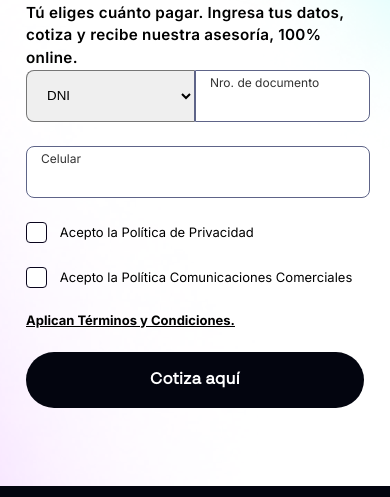
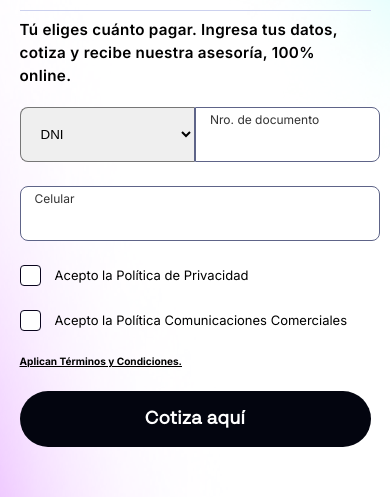
Before and after one commit to ferdiego88/rimac-app, a Next.js app: page / in a window 390 px wide. Shown: the part 197-694 px from the top of the page. Built offline with nearby package versions, Linux system fonts and the light colour scheme.

Commit message:
feat: create mobile login page

```diff
--- a/src/app/components/atoms/a-button/Abutton.module.scss
+++ b/src/app/components/atoms/a-button/Abutton.module.scss
@@ -2,7 +2,7 @@
  .button {
     display: flex;
     align-items: center;
-    min-height: 36px;
+    min-height: 56px;
     min-width: 100%;
     padding: 0 18px;
     border-radius: 32px;
@@ -50,7 +50,7 @@
     width: 38px;
     height: 5px !important;
     background-color: var(--color-white) !important;
-    border: 1px solid var(--color-pressed)!important;
+    border: 1px solid var(--color-rimac)!important;
   }
 
   .button[name='asignar-hu'] {
@@ -188,24 +188,17 @@
     border-radius: 40px;
     font-family: 'BRSonoma-Regular', sans-serif;
     width: 100%;
-    height: 56px;
-    font-size: 16px;
+    height: auto;
+    font-size: 18px;
     font-weight: 700;
     line-height: 20px;
     letter-spacing: 0.4px;
-    text-align: center;
-    display: flex;
-    flex-direction: row;
-    justify-content: center;
-    align-items: center;
-    padding: 18px 40px;
-    gap: 8px;
     &:hover {
       box-shadow: 0 0 15px var(--color-black), inset 0 0 10px rgb(189 189 255 / 60%);
     }
 
     &:active {
-      background-color: var(--color-pressed);
+      background-color: var(--color-rimac);
       box-shadow: 0 0 15px var(--color-black);
     }
 
--- a/src/app/components/atoms/a-checkbox/ACheckbox.module.scss
+++ b/src/app/components/atoms/a-checkbox/ACheckbox.module.scss
@@ -1,9 +1,17 @@
+@import '../../../styles/mixins.scss';
+
 .checkbox-container {
     display: grid;
     grid-template-columns: 10% 90%;
     position: relative;
     align-items: center;
     cursor: pointer;
+
+
+    @include respond-to(768px) {
+      grid-template-columns: 5% 95%;
+    }
+
   }
 
   .checkbox-container input {
--- a/src/app/components/atoms/a-input/AInput.module.scss
+++ b/src/app/components/atoms/a-input/AInput.module.scss
@@ -2,13 +2,14 @@
     padding-top: 18px;
     padding-bottom: 18px;
     width: 100%;
-    font-size: 12px;
+    font-size: 15px;
+    padding-left: 5px;
     border: 1px solid #5E6488;
     border-radius: 8px;
     outline: none;
     transition: border-color 0.3s;
     &:focus {
-        border-color: #007BFF;
+        border-color: var(--color-rimac);
     }
 
     &__document {
@@ -34,6 +35,6 @@
     &--active {
         top: 0px;
         font-size: 13px;
-        color: #007BFF;
+        color: var(--color-rimac);
     }
   }
--- a/src/app/components/atoms/a-paragraph/AParagraph.module.scss
+++ b/src/app/components/atoms/a-paragraph/AParagraph.module.scss
@@ -1,9 +1,14 @@
+@import '../../../styles/mixins.scss';
 .paragraph {
     font-size: 3.9vw;
     font-weight: 600;
     line-height: 1.5;
     letter-spacing: 0.02em;
     text-align: left;
+
+    @include respond-to(768px) {
+        font-size: 2.9vw;
+      }
 }
 
 .paragraph hr {
--- a/src/app/components/atoms/a-text/AText.module.scss
+++ b/src/app/components/atoms/a-text/AText.module.scss
@@ -35,6 +35,7 @@
 
     &__terms {
        text-decoration: underline;
+       font-size: 1.2vh;
     }
 
     &__copyright {
--- a/src/app/components/templates/t-welcome/TWelcome.module.scss
+++ b/src/app/components/templates/t-welcome/TWelcome.module.scss
@@ -1,14 +1,16 @@
+@import '../../../styles/mixins.scss';
 .welcome {
+    display: grid;
+    row-gap: 1.5em;
     position: relative;
-    margin: 2em;
+    margin: 1.5em;
 
     &__image-blur-left {
         position: absolute;
-        top: 0;
+        top: 100px;
         left: 0;
         width: 100%;
         height: 100%;
-        object-fit: cover;
         z-index: -1;
     }
 
@@ -21,4 +23,11 @@
         z-index: -1;
     }
 
+    @include respond-to(768px) {
+        margin: 5em;
+
+        &__image-blur-left {
+            top: 25em;        }
+      }
+
 }
--- a/src/app/globals.scss
+++ b/src/app/globals.scss
@@ -1,4 +1,5 @@
 @import './fonts/styles.scss';
+@import './styles/mixins.scss';
 :root {
   --color-primary: #6429cd;
   --color-secondary: #330072;
@@ -9,8 +10,8 @@
   --color-disabled: #3b355b;
   --color-disabled-primary: #312A3C;
   --color-disabled-secondary: #282829;
-  --color-pressed: #FF1C44;
-  --color-pressed-red: #0000;
+  --color-rimac: #FF1C44;
+  --color-rimac-red: #0000;
   --color-days: #1d1d1b;
   --color-shadow-white-primary: #bdbdff;
   --color-shadow-white-secondary: #dbdbff;
--- a/src/app/styles/index.scss
+++ /dev/null
@@ -1,6 +0,0 @@
-/**
- * Solicitudes Pragma SA
- */
-
-@import "reset";
-@import "theme";
--- a/src/app/styles/mixins.scss
+++ b/src/app/styles/mixins.scss
@@ -1,35 +1,6 @@
-@mixin scrollbar {
-  overflow: auto;
-  scrollbar-color: var(--color-white) transparent;
-  scrollbar-width: thin;
-
-  &::-webkit-scrollbar {
-    width: 5px;
-    height: 6px;
-  }
-
-  &::-webkit-scrollbar-thumb {
-    background: var(--color-shadow-white-primary);
-    border-radius: 3px;
-  }
-
-  &::-webkit-scrollbar-thumb:hover {
-    background: var(--color-shadow-white-primary);
-  }
-
-  &::-webkit-scrollbar-track {
-    background: #534E5E;
-    border-radius: 3px;
+/* Mixin para media queries */
+@mixin respond-to($breakpoint) {
+  @media (min-width: $breakpoint) {
+    @content;
   }
 }
-
-@mixin dynamic-height($flex-direction: row, $scroll: false) {
-  display: flex;
-  flex-direction: $flex-direction;
-  height: 100%;
-  min-height: 0;
-
-  @if $scroll {
-    @include scrollbar;
-  }
-}
--- a/src/app/styles/theme.scss
+++ b/src/app/styles/theme.scss
@@ -9,7 +9,7 @@
   --color-disabled: #3b355b;
   --color-disabled-primary: #312A3C;
   --color-disabled-secondary: #282829;
-  --color-pressed: #4E1EA4;
+  --color-rimac: #4E1EA4;
   --color-days: #1d1d1b;
   --color-shadow-white-primary: #bdbdff;
   --color-shadow-white-secondary: #dbdbff;
```
